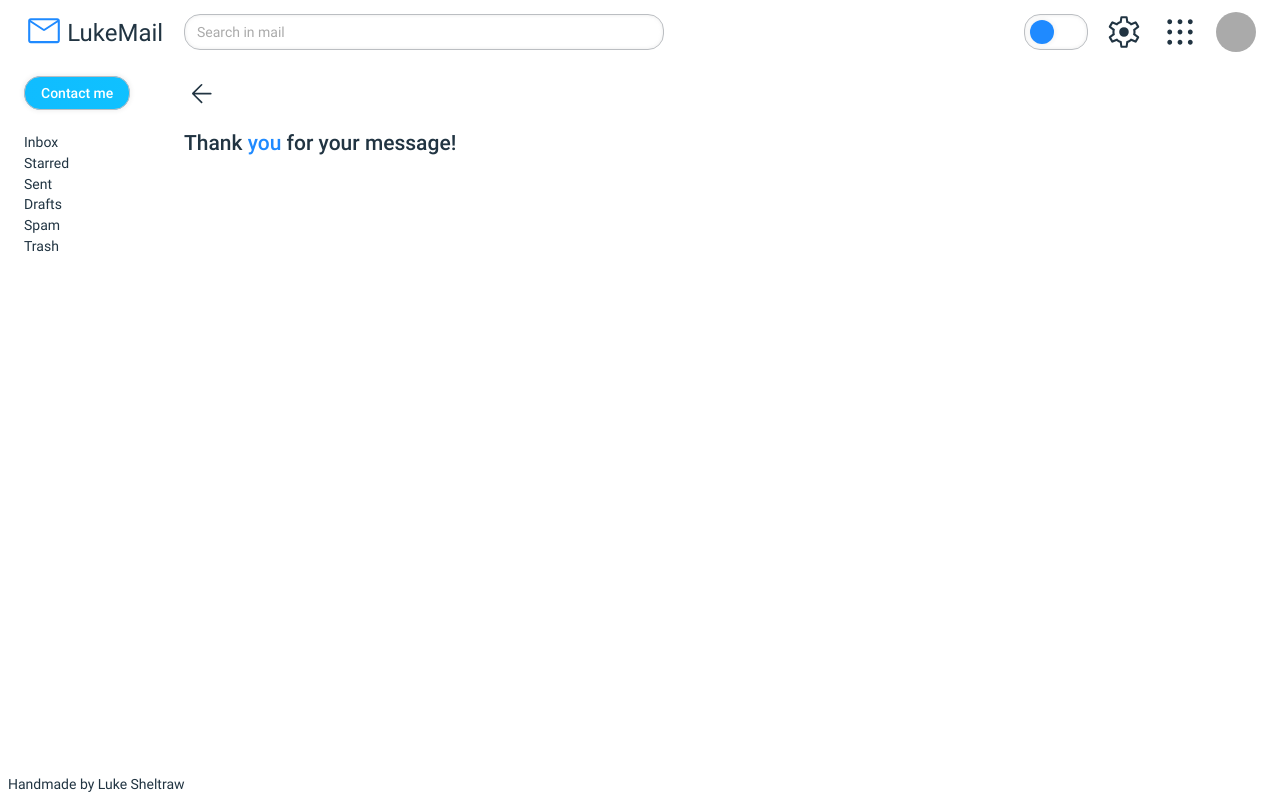
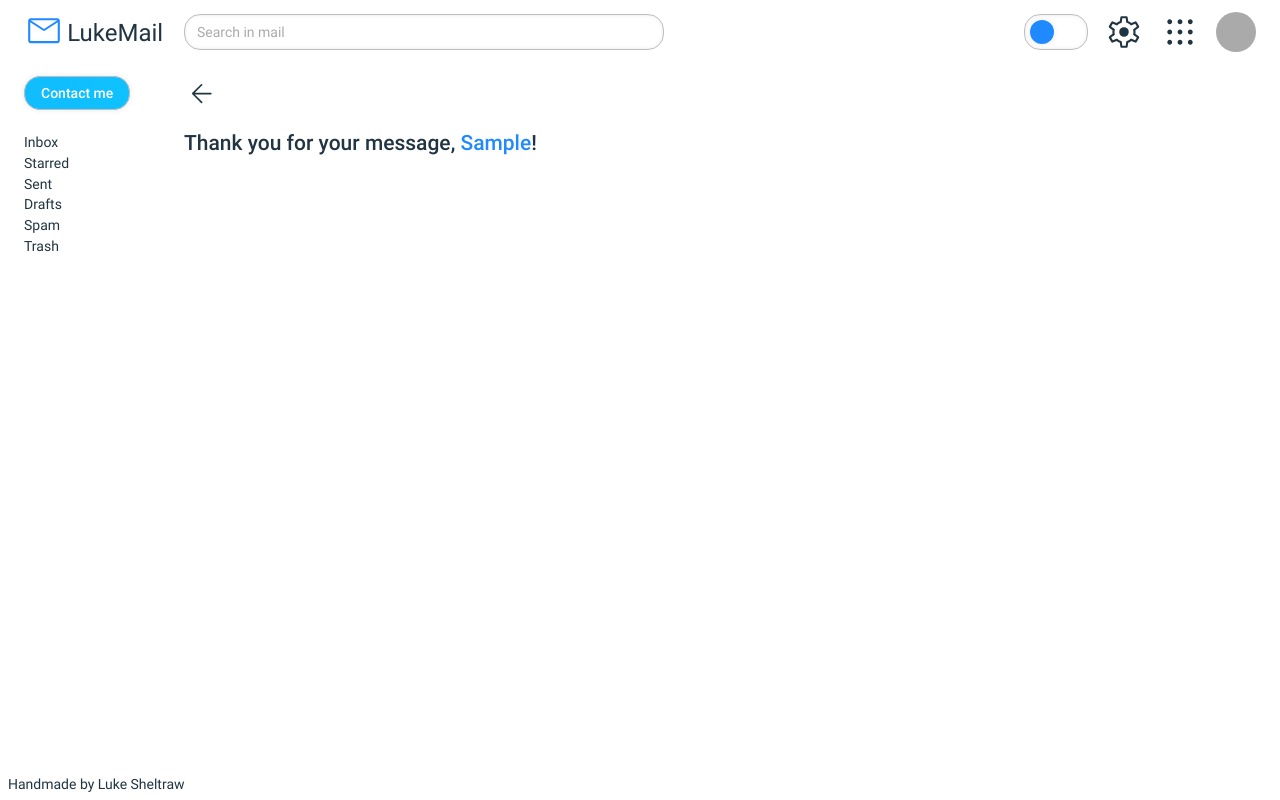
Before and after one commit to Luke-Sheltraw/cse134b-hw4, a plain HTML site: page form-with-js.html in a window 1280 px wide. Both pictures are taken after typing "Sample", "name@example.com", "Sample" into the empty fields and a click on the button "Send". Drawn offline with Linux system fonts and the light colour scheme; no server answers.

Commit message:
fixed name output

```diff
--- a/form-with-js.html
+++ b/form-with-js.html
@@ -198,7 +198,7 @@
         <input type="hidden" name="possible_bot" value="true">
       </form>
       <section id="thank-you-message">
-        <h2>Thank <span class="accent-color">you</span> for your message!</h2>
+        <h2>Thank you for your message, <span id="display-name" class="accent-color"></span>!</h2>
       </section>
     </main>
   </div>
--- a/scripts/contact-form.js
+++ b/scripts/contact-form.js
@@ -115,6 +115,10 @@ function attachValidationErrorsOnSubmit(e) {
     method: 'POST',
     body: formData,
   });
+
+  const displayNameEl = document.querySelector('#display-name');
+  const nameInputEl = document.querySelector('#sender_name');
+  displayNameEl.innerText = nameInputEl.value;
 }
 
 function initializeFieldValidation() {
```
